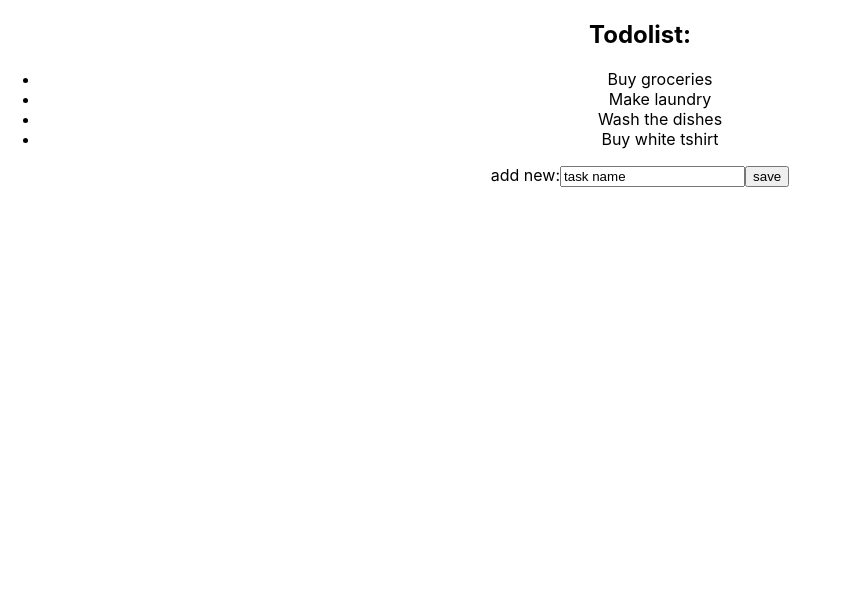
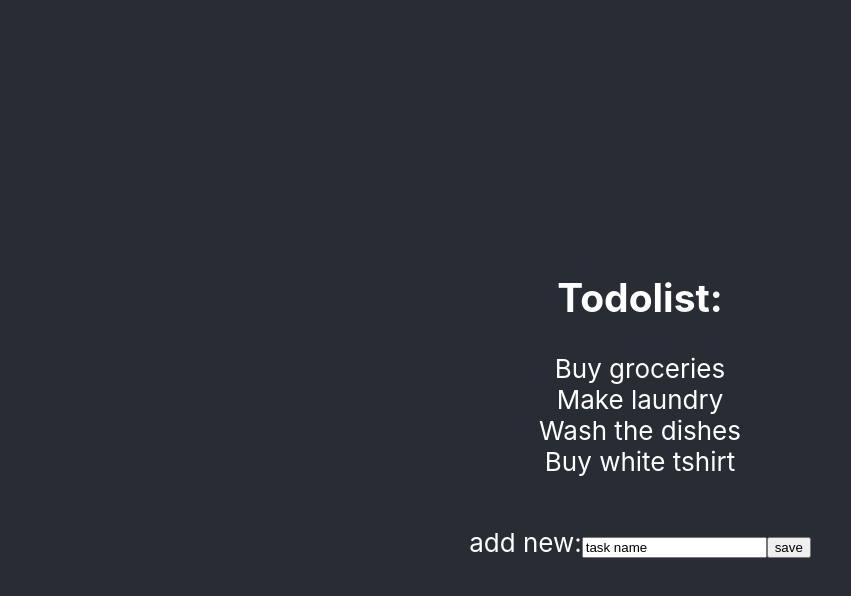
Before and after one commit to szymon-nawrocki/todo-app-frontend, a React (Create React App) app: page / in a window 1280 px wide. Shown: the top 596 px of the page, without its empty margins (0-851 px from the left). Built offline with nearby package versions, Linux system fonts and the light colour scheme.

Commit message:
Add basic styles

```diff
--- a/src/App.css
+++ b/src/App.css
@@ -1,19 +1,5 @@
 .App {
   text-align: center;
-}
-
-.App-logo {
-  height: 40vmin;
-  pointer-events: none;
-}
-
-@media (prefers-reduced-motion: no-preference) {
-  .App-logo {
-    animation: App-logo-spin infinite 20s linear;
-  }
-}
-
-.App-header {
   background-color: #282c34;
   min-height: 100vh;
   display: flex;
@@ -24,15 +10,16 @@
   color: white;
 }
 
-.App-link {
-  color: #61dafb;
+#todolist {
+  color: blue;
 }
 
-@keyframes App-logo-spin {
-  from {
-    transform: rotate(0deg);
-  }
-  to {
-    transform: rotate(360deg);
-  }
+#todolist-list-wrapper {
+  list-style: none;
+  margin: 0;
+  padding: 0;
 }
+
+#todolist-form {
+  margin-top: 50px;
+}
```
